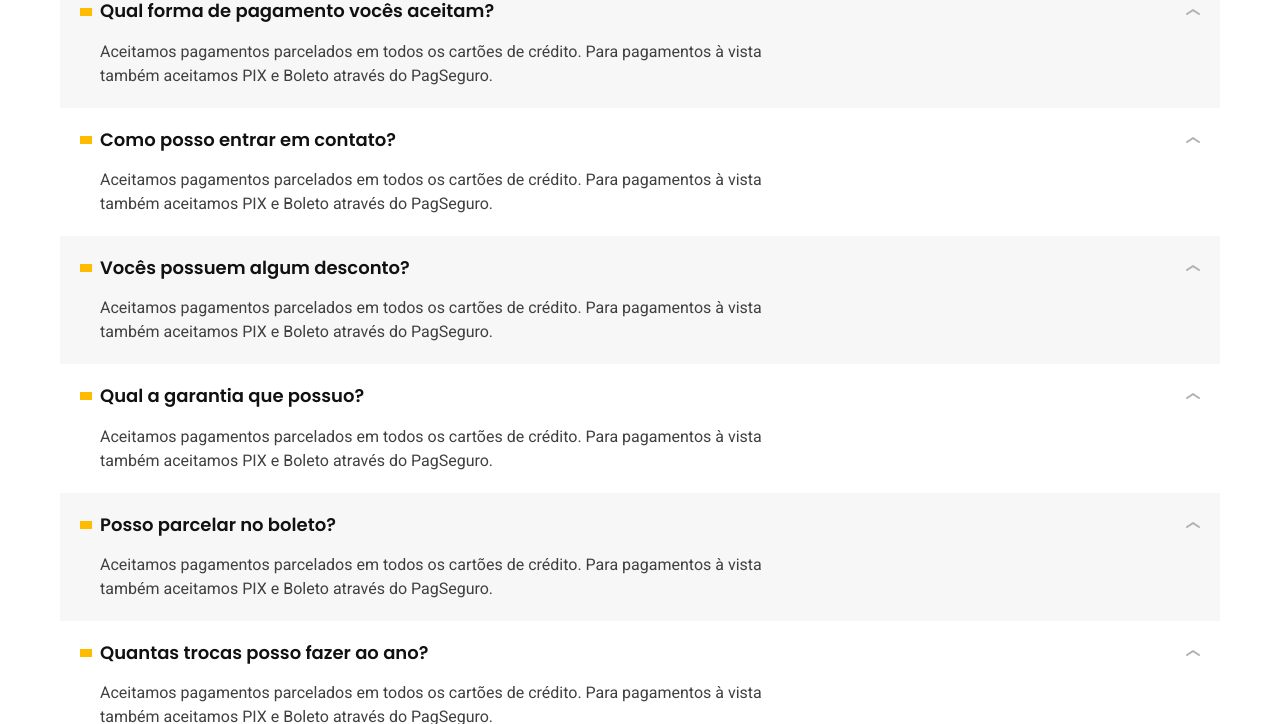
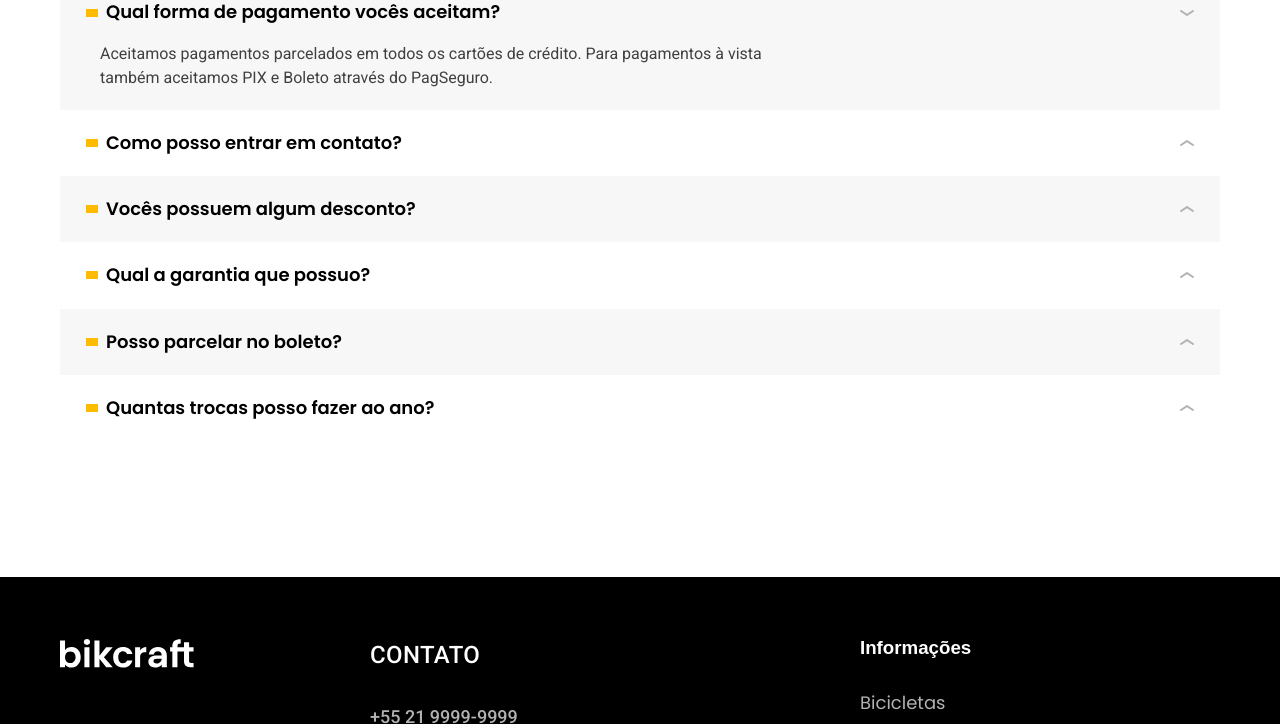
Before and after one commit to jeansouza1994/bikcraft, a plain HTML site: page seguros.html in a window 1280 px wide. Shown: the part 1823-2547 px from the top of the page. Drawn offline with Linux system fonts and the light colour scheme.

Commit message:
perguntas-frequentes

```diff
--- a/css/seguros/perguntas.css
+++ b/css/seguros/perguntas.css
@@ -15,15 +15,19 @@
   background-color: var(--cor-1);
 }
 
-.perguntas dt {
+.perguntas button {
   display: grid;
   grid-template-columns: auto 1fr auto;
   align-items: center;
   gap: 8px;
   cursor: pointer;
+  border: none;
+  background: none;
+  width: 100%;
+  text-align: left;
 }
 
-.perguntas dt::before {
+.perguntas button::before {
   content: "";
   display: inline-block;
   width: 12px;
@@ -31,7 +35,7 @@
   background-color: var(--cor-p1);
 }
 
-.perguntas dt::after {
+.perguntas button::after {
   content: "";
   display: inline-block;
   width: 14px;
@@ -40,8 +44,17 @@
   transition: 0.3s;
 }
 
-.perguntas dt:hover::after {
+.perguntas button:hover::after,
+.perguntas button[aria-expanded="true"]::after {
   transform: rotate(180deg);
+}
+
+.perguntas dd {
+  display: none;
+}
+
+.perguntas dd.ativa {
+  display: block;
 }
 
 .perguntas dd {
--- a/js/script.js
+++ b/js/script.js
@@ -24,3 +24,23 @@ function ativarProduto(parametro) {
 }
 
 parametros.forEach(ativarProduto);
+
+// Perguntas frequentes
+
+const perguntas = document.querySelectorAll(".perguntas button");
+
+function ativarPergunta(event) {
+  const pergunta = event.currentTarget;
+  const controls = pergunta.getAttribute("aria-controls");
+  const resposta = document.getElementById(controls);
+
+  resposta.classList.toggle("ativa");
+  const ativa = resposta.classList.contains("ativa");
+  pergunta.setAttribute("aria-expanded", ativa);
+}
+
+function eventosPerguntas(pergunta) {
+  pergunta.addEventListener("click", ativarPergunta);
+}
+
+perguntas.forEach(eventosPerguntas);
--- a/seguros.html
+++ b/seguros.html
@@ -112,28 +112,28 @@
     <h2 class="font-1-xxl">perguntas frequentes<span class="cor-p1">.</span></h2>
     <dl>
       <div>
-        <dt class="font-1-m-b">Qual forma de pagamento vocês aceitam?</dt>
-        <dd class="font-2-s cor-9">Aceitamos pagamentos parcelados em todos os cartões de crédito. Para pagamentos à vista também aceitamos PIX e Boleto através do PagSeguro.</dd>
+        <dt><button class="font-1-m-b" aria-controls="pergunta1" aria-expanded="true">Qual forma de pagamento vocês aceitam?</button></dt>
+        <dd id="pergunta1" class="font-2-s cor-9 ativa">Aceitamos pagamentos parcelados em todos os cartões de crédito. Para pagamentos à vista também aceitamos PIX e Boleto através do PagSeguro.</dd>
       </div>
       <div>
-        <dt class="font-1-m-b">Como posso entrar em contato?</dt>
-        <dd class="font-2-s cor-9">Aceitamos pagamentos parcelados em todos os cartões de crédito. Para pagamentos à vista também aceitamos PIX e Boleto através do PagSeguro.</dd>
+        <dt><button class="font-1-m-b" aria-controls="pergunta2" aria-expanded="false">Como posso entrar em contato?</button></dt>
+        <dd id="pergunta2" class="font-2-s cor-9">Aceitamos pagamentos parcelados em todos os cartões de crédito. Para pagamentos à vista também aceitamos PIX e Boleto através do PagSeguro.</dd>
       </div>
       <div>
-        <dt class="font-1-m-b">Vocês possuem algum desconto?</dt>
-        <dd class="font-2-s cor-9">Aceitamos pagamentos parcelados em todos os cartões de crédito. Para pagamentos à vista também aceitamos PIX e Boleto através do PagSeguro.</dd>
+        <dt><button class="font-1-m-b" aria-controls="pergunta3" aria-expanded="false">Vocês possuem algum desconto?</button></dt>
+        <dd id="pergunta3" class="font-2-s cor-9">Aceitamos pagamentos parcelados em todos os cartões de crédito. Para pagamentos à vista também aceitamos PIX e Boleto através do PagSeguro.</dd>
       </div>
       <div>
-        <dt class="font-1-m-b">Qual a garantia que possuo?</dt>
-        <dd class="font-2-s cor-9">Aceitamos pagamentos parcelados em todos os cartões de crédito. Para pagamentos à vista também aceitamos PIX e Boleto através do PagSeguro.</dd>
+        <dt><button class="font-1-m-b" aria-controls="pergunta4" aria-expanded="false">Qual a garantia que possuo?</button></dt>
+        <dd id="pergunta4" class="font-2-s cor-9">Aceitamos pagamentos parcelados em todos os cartões de crédito. Para pagamentos à vista também aceitamos PIX e Boleto através do PagSeguro.</dd>
       </div>
       <div>
-        <dt class="font-1-m-b">Posso parcelar no boleto?</dt>
-        <dd class="font-2-s cor-9">Aceitamos pagamentos parcelados em todos os cartões de crédito. Para pagamentos à vista também aceitamos PIX e Boleto através do PagSeguro.</dd>
+        <dt><button class="font-1-m-b" aria-controls="pergunta5" aria-expanded="false">Posso parcelar no boleto?</button></dt>
+        <dd id="pergunta5" class="font-2-s cor-9">Aceitamos pagamentos parcelados em todos os cartões de crédito. Para pagamentos à vista também aceitamos PIX e Boleto através do PagSeguro.</dd>
       </div>
       <div>
-        <dt class="font-1-m-b">Quantas trocas posso fazer ao ano?</dt>
-        <dd class="font-2-s cor-9">Aceitamos pagamentos parcelados em todos os cartões de crédito. Para pagamentos à vista também aceitamos PIX e Boleto através do PagSeguro.</dd>
+        <dt><button class="font-1-m-b" aria-controls="pergunta6" aria-expanded="false">Quantas trocas posso fazer ao ano?</button></dt>
+        <dd id="pergunta6" class="font-2-s cor-9">Aceitamos pagamentos parcelados em todos os cartões de crédito. Para pagamentos à vista também aceitamos PIX e Boleto através do PagSeguro.</dd>
       </div>
     </dl>
   </article>
```
